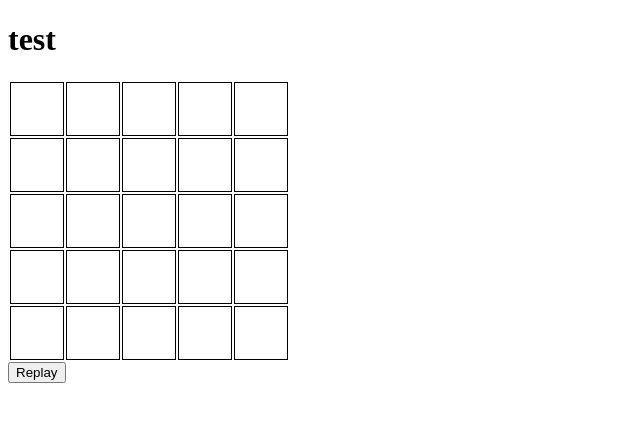
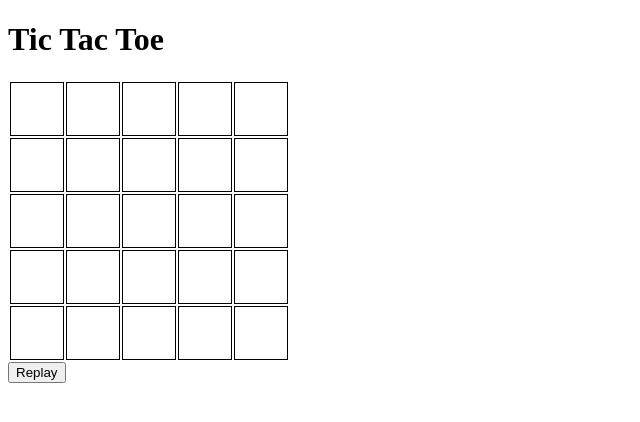
Before and after one commit to jallup/tictactoe, a plain HTML site: page index.html in a window 1280 px wide. Shown: the whole page, without its empty margins (0-640 px from the left). Drawn offline with Linux system fonts and the light colour scheme.

Commit message:
:-)) all

```diff
--- a/index.html
+++ b/index.html
@@ -9,7 +9,7 @@
 </head>
 
 <body>
-	<h1 id="head">teksti</h1>
+	<h1 id="head">Tic Tac Toe</h1>
 	<div id="board">
 
 	<style>
--- a/src/js.js
+++ b/src/js.js
@@ -58,7 +58,7 @@ function initializeCode() {
 function startGame() {
   const ttt = document.querySelectorAll(".ttt");
   playBoard = Array.from(Array(25).keys());
-  document.getElementById("head").innerText = "test";
+
   for (var i = 0; i < ttt.length; i++) {
     ttt[i].innerText = "";
 
```
